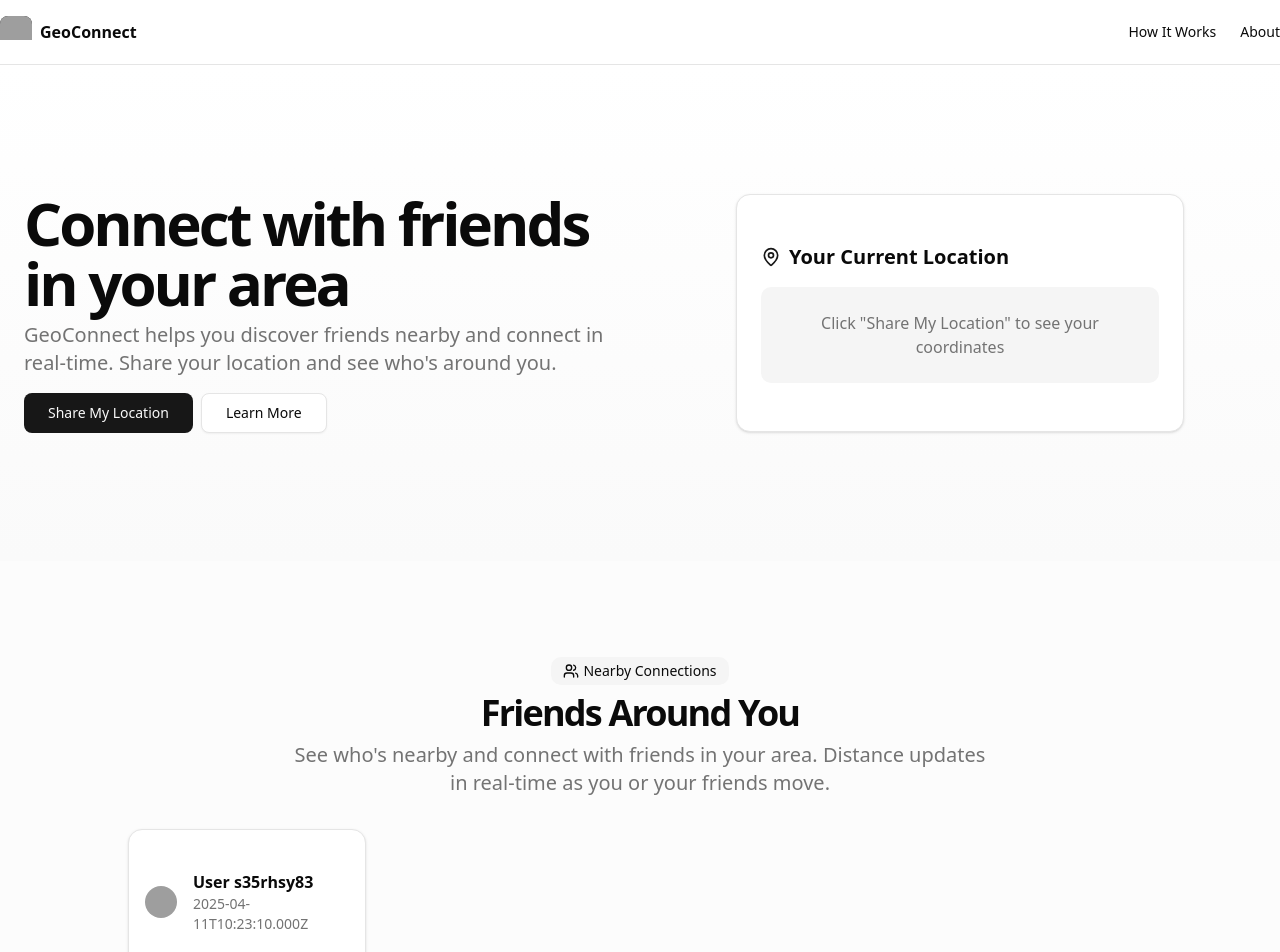
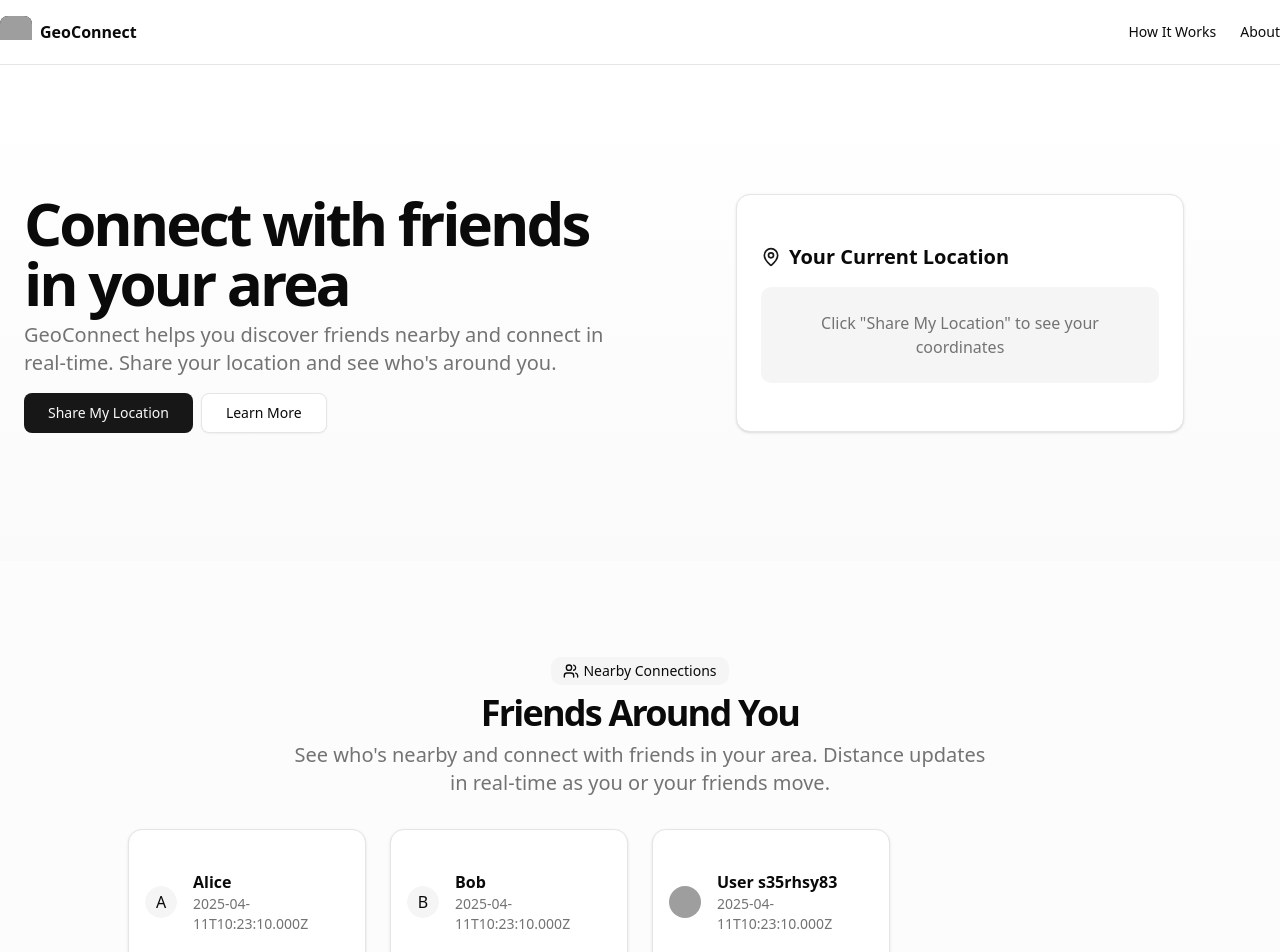
Before and after one commit to jakub-k-slys/nearby-friends, a Next.js app: page / in a window 1280 px wide. Shown: the top 952 px of the page. Built offline with nearby package versions, Linux system fonts and the light colour scheme; no server answers; grey boxes are pictures that could not be loaded.

Commit message:
add test users for development and initialize connected users

```diff
--- a/app/actions.ts
+++ b/app/actions.ts
@@ -12,6 +12,31 @@ let currentUser = {
   }
 }
 
+// Add some test users for development
+const testUsers = [
+  {
+    id: "test_user_1",
+    name: "Alice",
+    avatar: "",
+    distance: 0,
+    lastSeen: new Date().toISOString(),
+    status: "online" as const,
+    location: { latitude: 52.237049, longitude: 21.017532 } // Warsaw
+  },
+  {
+    id: "test_user_2",
+    name: "Bob",
+    avatar: "",
+    distance: 0,
+    lastSeen: new Date().toISOString(),
+    status: "online" as const,
+    location: { latitude: 52.239271, longitude: 21.019802 } // Nearby Warsaw
+  }
+];
+
+// Initialize test users
+testUsers.forEach(user => connectedUsers.addUser(user));
+
 export async function setCurrentUser(userId: string, latitude: number, longitude: number) {
   currentUser = {
     id: userId,
@@ -25,7 +50,7 @@ export async function setCurrentUser(userId: string, latitude: number, longitude
     avatar: "",
     distance: 0,
     lastSeen: new Date().toISOString(),
-    status: "online",
+    status: "online" as const,
     location: { latitude, longitude }
   })
 }
@@ -33,7 +58,7 @@ export async function setCurrentUser(userId: string, latitude: number, longitude
 export async function getConnectedUsers(): Promise<ConnectedUser[]> {
   const users = connectedUsers.getAllUsers()
   return users
-    .filter(user => user.id !== currentUser.id) // Exclude current user
+    .filter(user => user.id !== currentUser.id) // Only exclude current user, keep test users for now
     .map(user => ({
       ...user,
       distance: user.location
```
